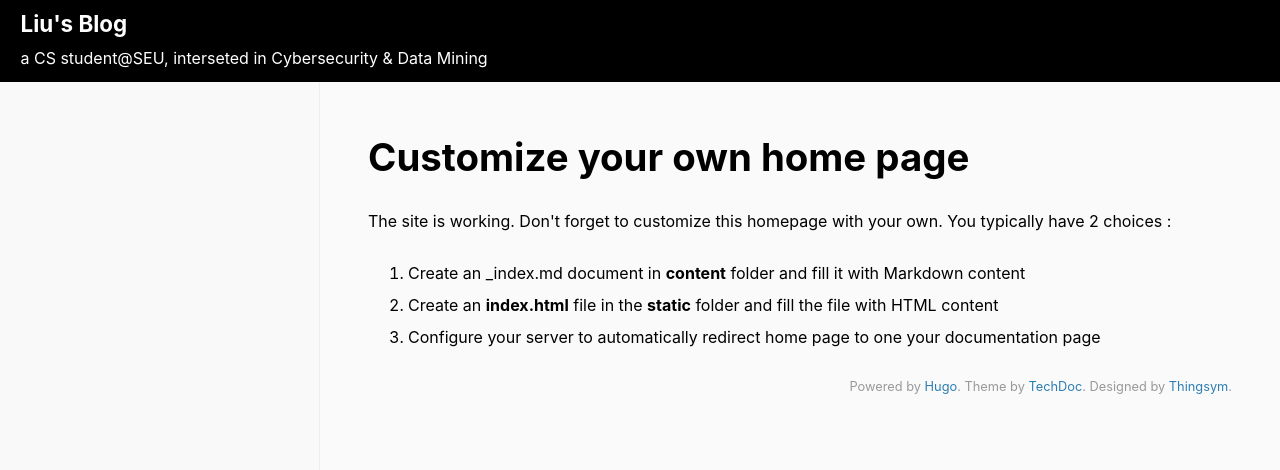
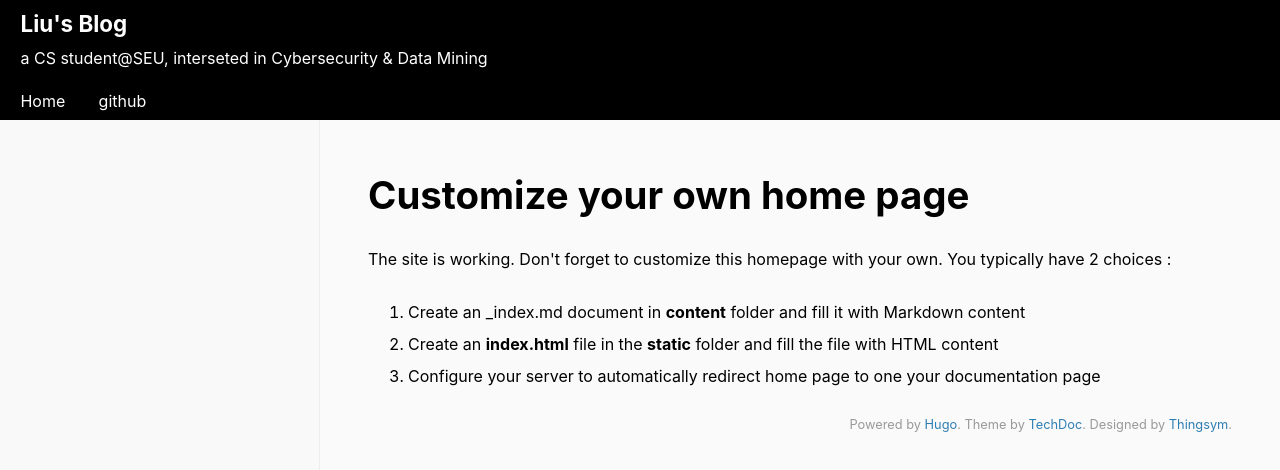
Before and after one commit to dreamlullaby/dreamlullaby.GitHub.io, a plain HTML site: page index.html in a window 1280 px wide. Drawn offline with nearby package versions, Linux system fonts and the light colour scheme.

Commit message:
modified:   404.html 	modified:   categories/index.html 	modified:   index.html 	modified:   tags/index.html

```diff
--- a/index.html
+++ b/index.html
@@ -32,7 +32,13 @@
 <p class="description">a CS student@SEU, interseted in Cybersecurity &amp; Data Mining</p>
 
 </header>
-
+<div class="global-menu">
+<nav>
+<ul>
+<li><a href="/">Home</a></li>
+<li><a href="https://github.com/dreamlullaby">github</a></li></ul>
+</nav>
+</div>
 <div class="content-container">
 <main><h1>Customize your own home page</h1>
 <p>The site is working. Don't forget to customize this homepage with your own. You typically have 2 choices :</p>
```
Also changed, not shown: 404.html (+7 -1 lines), categories/index.html (+7 -1 lines), tags/index.html (+7 -1 lines).
